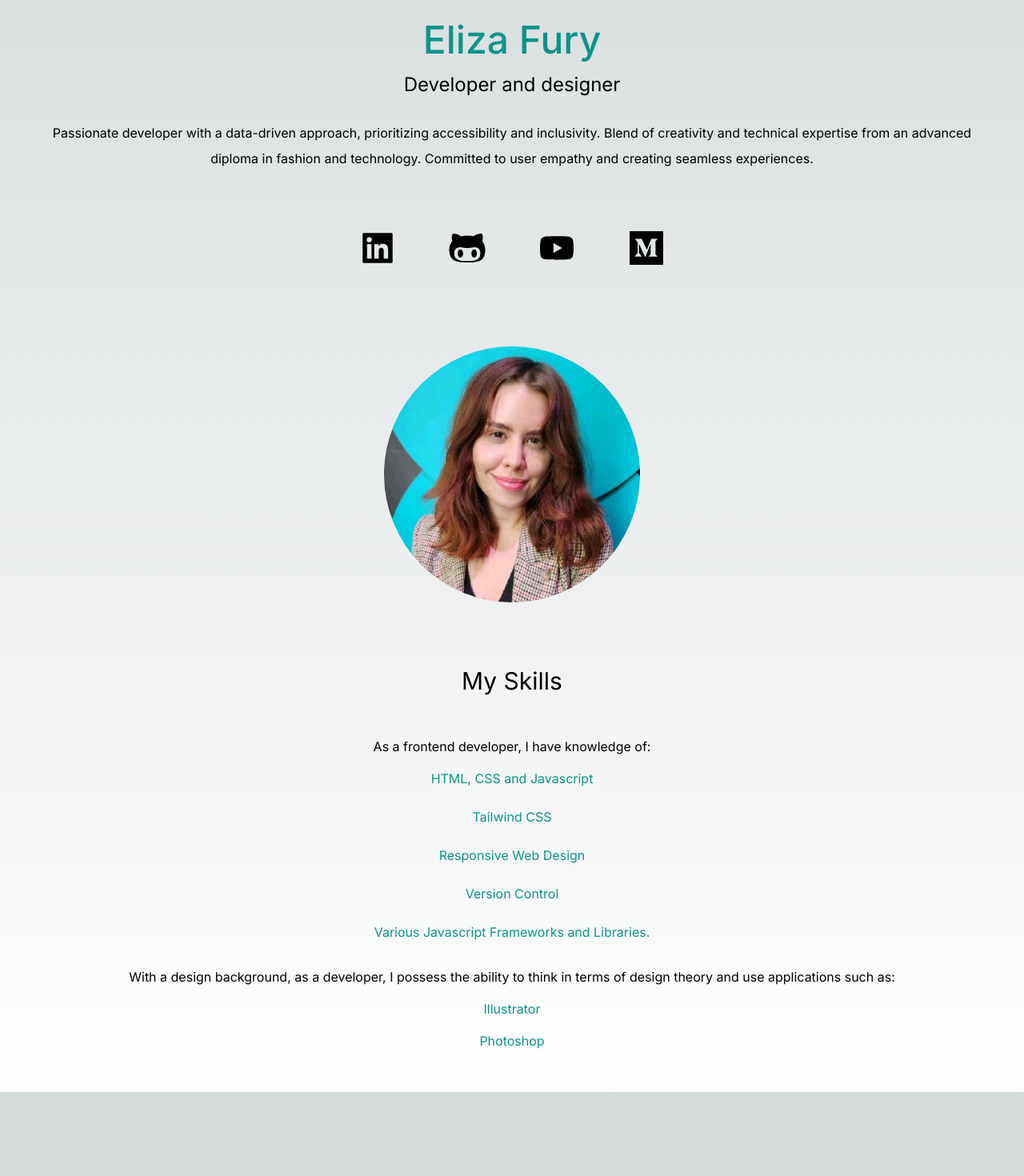
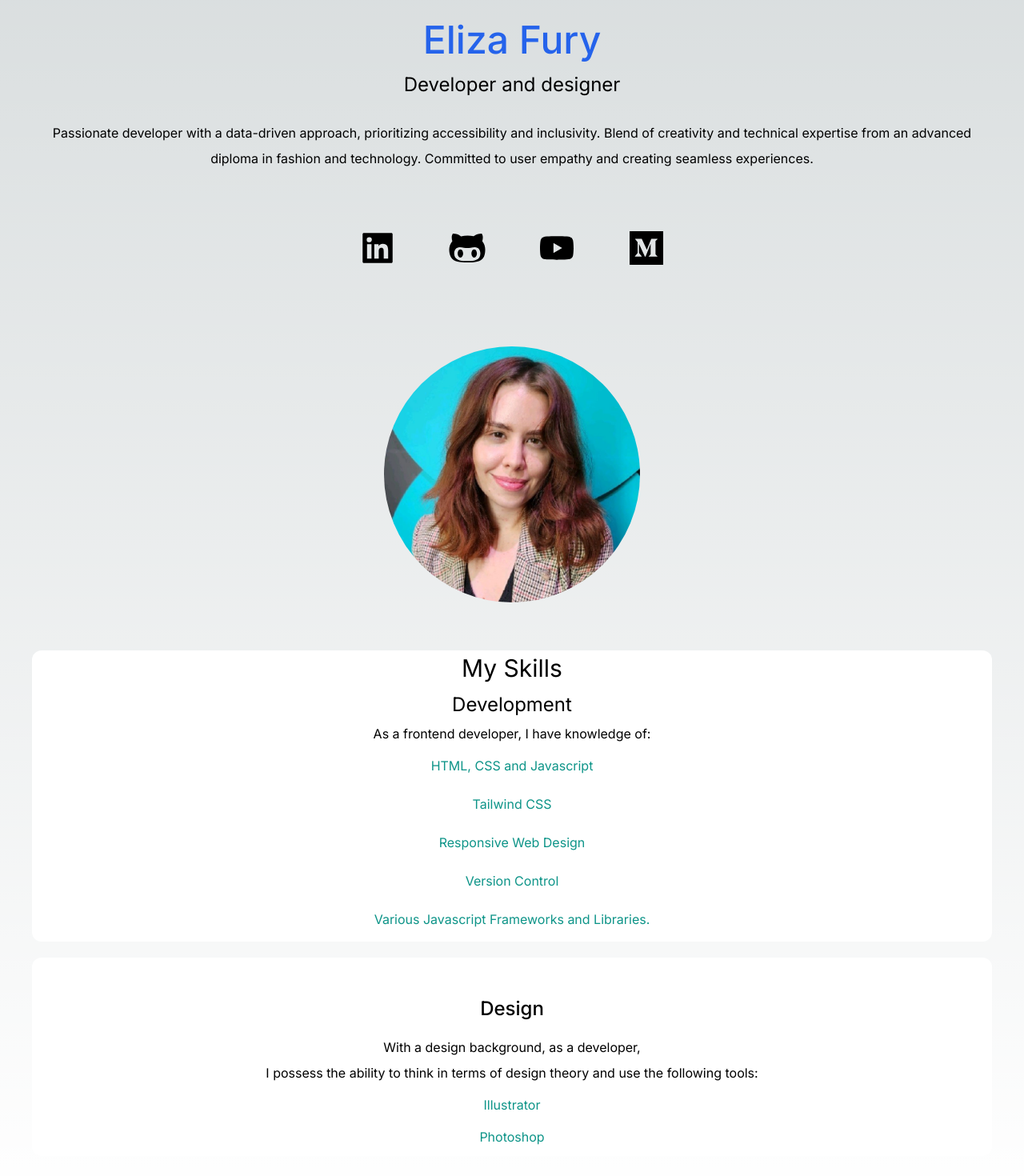
Before and after one commit to Efury1/myportfolio, a Next.js app: page / in a window 1280 px wide. Shown: the part 178-1648 px from the top of the page at 80% size. Before the commit the page ends 1543 px from the top, so only its background shows below. Built offline with nearby package versions, Linux system fonts and the light colour scheme.

Commit message:
Add block to writing

```diff
--- a/src/app/page.tsx
+++ b/src/app/page.tsx
@@ -11,12 +11,12 @@ export default function Home() {
           <h1 className="text-xl ">Eliza Fury</h1>
           <ul className="flex items-center">
             <li></li>
-            <li><a className="bg-gradient-to-r from-blue-500 to-purple-500 text-white px-4 rounded-md ml-8" href="https://www.linkedin.com/in/eliza-fury-3004b3110/">My Feed</a></li>
+            <li><a className="bg-gradient-to-r from-blue-500 to-purple-500 text-white px-4 rounded-md ml-8" href="https://www.linkedin.com/in/eliza-fury-3004b3110/">My Resume</a></li>
           </ul>
         </nav>
         <section>
         <div className="text-center p-10">
-          <h1 className="text-5xl py-2 text-teal-600 font-medium">Eliza Fury</h1>
+          <h1 className="text-5xl py-2 text-blue-600 font-medium">Eliza Fury</h1>
           <h3 className="text-2xl py-2">Developer and designer</h3>
         <p className="text-md py-5 leading-8 text-white-800">
         Passionate developer with a data-driven approach, prioritizing accessibility and inclusivity.
@@ -36,19 +36,24 @@ export default function Home() {
         </section>
         <section>
         <div className="text-center p-10">
-              <h3 className="text-3xl flex justify-center gap-16 py-10">My Skills</h3>
-              <p className="text-md justify-center py-2 leading-8 text-white-800">
-                As a frontend developer, I have knowledge of: <h4 className="py-2 text-teal-600">HTML, CSS and  Javascript</h4>
+        <div className="text-center shallow-lg bg-white pd-5 rounded-xl my-5">
+              <h3 className="text-3xl flex justify-center gap-1 py-1">My Skills</h3>
+              <p className="text-md justify-center py-1 leading-8 text-white-800">
+              <h3 className="text-2xl py-1 text-black">Development</h3>
+              <p className="text-black">As a frontend developer, I have knowledge of: </p>
+                <h4 className="py-2 text-teal-600">HTML, CSS and  Javascript</h4>
                 <h4 className="py-2 text-teal-600">Tailwind CSS</h4>
                 <h4 className="py-2 text-teal-600">Responsive Web Design</h4>
                 <h4 className="py-2 text-teal-600">Version Control </h4>
                 <h4 className="py-2 text-teal-600">Various Javascript Frameworks and Libraries.</h4>
               </p>
-          <div>
-          <p className="text-md justify-center py-2 leading-8 text-white-800">
-              With a design background, as a developer, I possess the ability to think in terms of design theory and use applications such as:
-            <h4 className="py-2 text-teal-600">Illustrator</h4>
-            <h4 className=" text-teal-600">Photoshop</h4>
+          </div>
+          <div className="text-center shallow-lg bg-white pd-5 rounded-xl my-5">
+          <p className="text-md justify-center pt-8 pb-2 leading-8 text-white-800">
+              <h3 className="text-2xl font-medium py-4 text-black">Design</h3>
+              <p className="text-black">With a design background, as a developer, <br/>I possess the ability to think in terms of design theory and use the following tools:</p>
+              <p className="py-2 text-teal-600">Illustrator</p>
+              <p className=" text-teal-600">Photoshop</p>
             </p>
           </div>
           </div>
```
